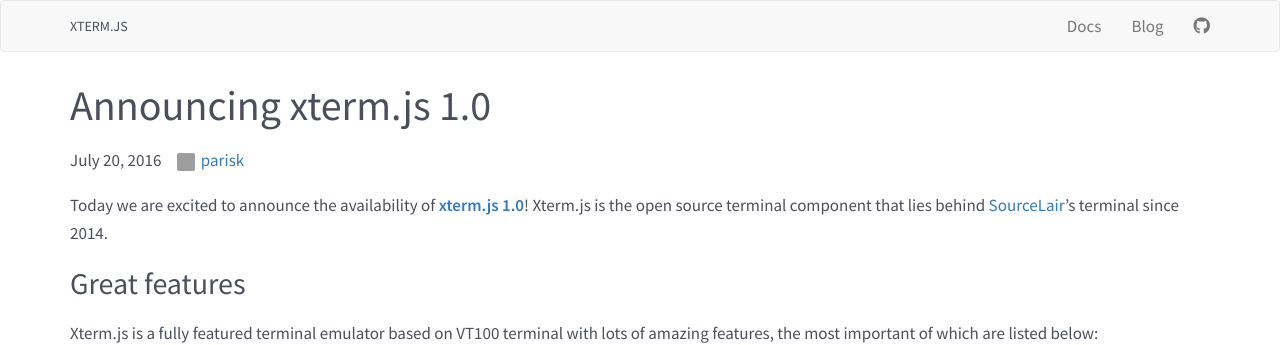
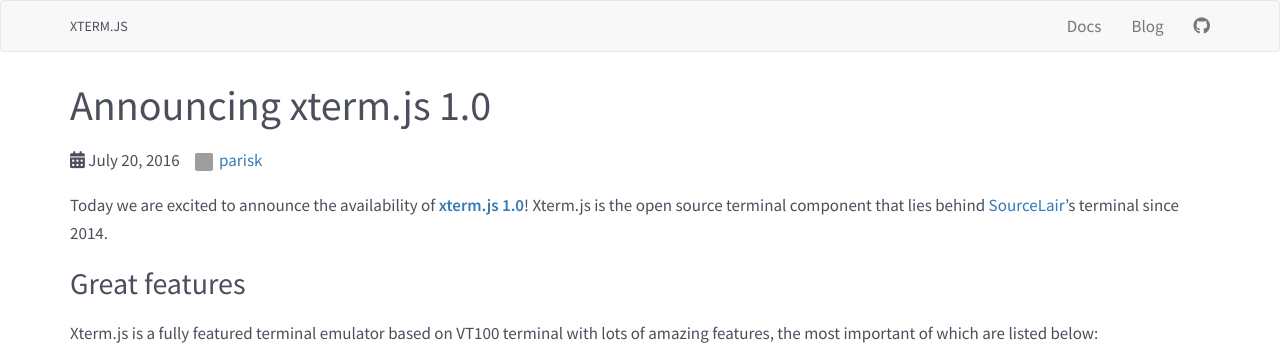
Before and after one commit to xtermjs/xtermjs.org, a Jekyll site: the page built from _posts/2016-07-20-xtermjs-1-0.md, in a window 1280 px wide. Shown: the top 345 px of the page. Built offline with Jekyll 4.4.1, drawn with Linux system fonts in a browser that asks for light colours; nearby versions of some CDN libraries; grey boxes are pictures that could not be loaded.

Commit message:
Add calendar icon in blog

```diff
--- a/_layouts/post.html
+++ b/_layouts/post.html
@@ -6,7 +6,7 @@
 	<header>
 		<h1>{{ page.title}}</h1>
         <div clas="post-meta">
-        	<time>{{ page.date | date: '%B %d, %Y' }}</time>
+        	<time><i class="fa fa-calendar"></i> {{ page.date | date: '%B %d, %Y' }}</time>
             <span class="post-author">
                 <a href="https://github.com/{{ page.author }}" class="author-link ml-3"><img src="https://github.com/{{ page.author }}.png?size=36" alt="{{ page.author }}" class="avatar mr-2">{{ page.author }}</a>
             </span>
```
